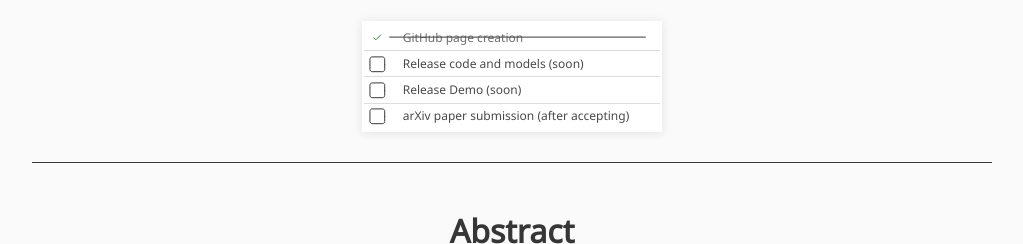
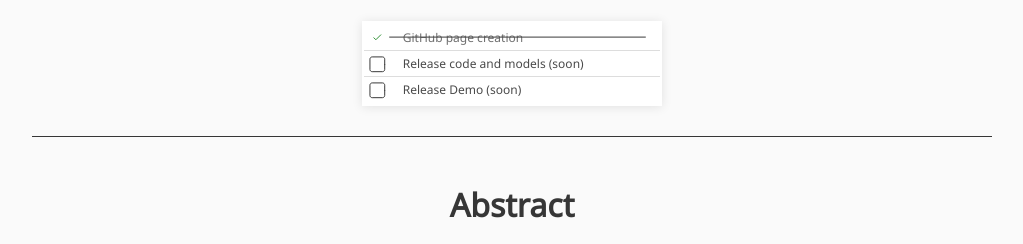
Before and after one commit to MiSTeR1995/MER, a plain HTML site: page index.html in a window 1280 px wide. Shown: the part 504-748 px from the top of the page, without its empty margins (128-1151 px from the left). Drawn offline with nearby package versions, Linux system fonts and the light colour scheme; some icons are missing; a web font is replaced by a local one.

Commit message:
style fix

```diff
--- a/index.html
+++ b/index.html
@@ -178,20 +178,6 @@
 
                                 <div class="todo__text">Release Demo (soon) </div>
                             </label>
-
-                            <label class="todo">
-                                <input class="todo__state" type="checkbox" />
-
-                                <svg xmlns="http://www.w3.org/2000/svg" xmlns:xlink="http://www.w3.org/1999/xlink" viewBox="0 0 300 25" class="todo__icon">
-                                <use xlink:href="#todo__line" class="todo__line"></use>
-                                <use xlink:href="#todo__box" class="todo__box"></use>
-                                <use xlink:href="#todo__check" class="todo__check"></use>
-                                <use xlink:href="#todo__circle" class="todo__circle"></use>
-                                </svg>
-
-                                <div class="todo__text">arXiv paper submission (after accepting)</div>
-                            </label>
-
                             </div>
                         </div>
                     </div>
```
